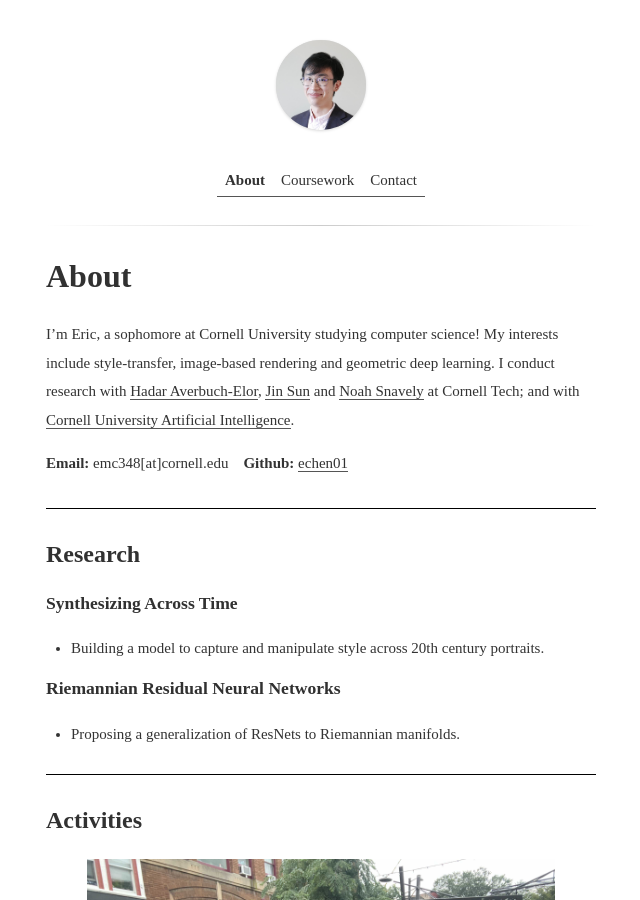
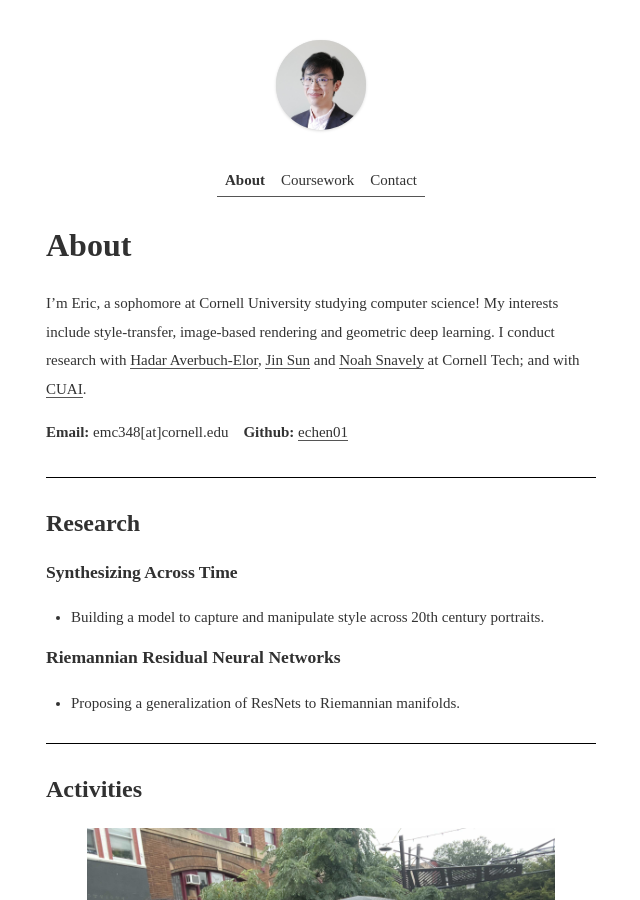
Before and after one commit to echen01/echen01.github.io, a Jekyll site: the page built from index.md, in a window 1280 px wide and 900 px high. Shown: the whole window, without its empty margins (319-959 px from the left). Built offline with Jekyll 4.4.1, drawn with Linux system fonts in a browser that asks for light colours; some web fonts are replaced; our own code applies the rules of GitHub Pages for plain Markdown files.

Commit message:
more layout changes

```diff
--- a/_config.yml
+++ b/_config.yml
@@ -5,7 +5,7 @@ remote_theme: heiswayi/the-plain
 
 
 # Site Info
-title:              "About"
+title:              "Eric M. Chen"
 description:        "My personal site"
 author_name:        "Eric M. Chen"
 logo_url:           https://avxatars.githubusercontent.com/u/28665142?v=4 # Get it from GitHub API: https://api.github.com/users/<username>
--- a/_layouts/page.html
+++ b/_layouts/page.html
@@ -6,7 +6,7 @@ layout: default
 
 	<!-- <h1 class="title">{{ page.title }}</h1>-->
 
-	<div class="divider"></div>
+	<!--  <div class="divider"></div> -->
 
 	{{ content }}
 
--- a/index.md
+++ b/index.md
@@ -10,7 +9,7 @@ rendering and geometric deep learning. I conduct research with [Hadar
 Averbuch-Elor](https://www.cs.cornell.edu/~hadarelor/), [Jin
 Sun](https://www.cs.cornell.edu/~jinsun/) and [Noah
 Snavely](https://www.cs.cornell.edu/~snavely/) at Cornell Tech; and
-with [Cornell University Artificial Intelligence](https://cuai.github.io/).
+with [CUAI](https://cuai.github.io/).
 
 **Email:** emc348[at]cornell.edu &nbsp;&nbsp; **Github:** [echen01](https://github.com/echen01)
 
@@ -18,7 +17,6 @@ with [Cornell University Artificial Intelligence](https://cuai.github.io/).
 
 ## Research
 #### Synthesizing Across Time
-
 - Building a model to capture and manipulate style across 20th century portraits.
 
 #### Riemannian Residual Neural Networks
```
Also changed, not shown: other parts of index.md (+0 -1 lines).
